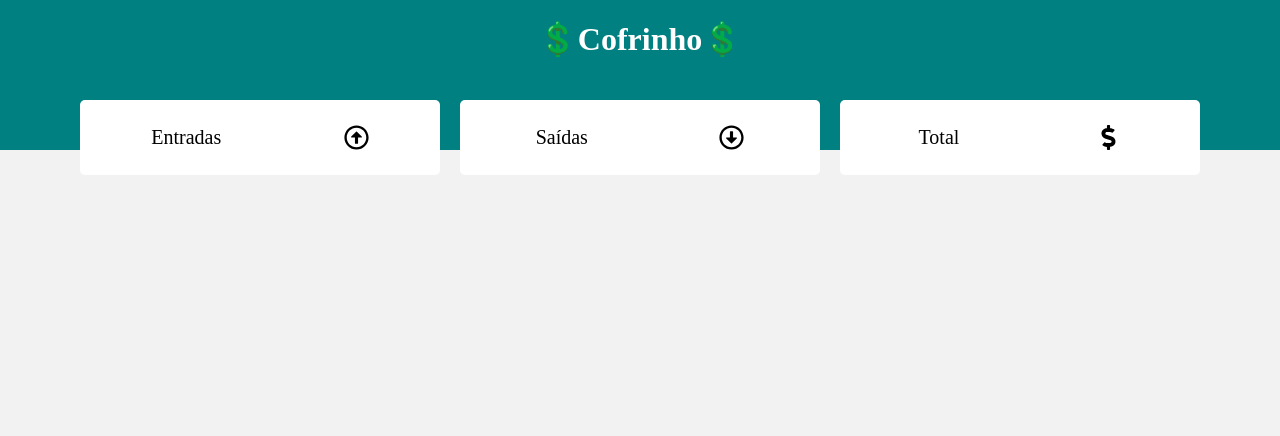
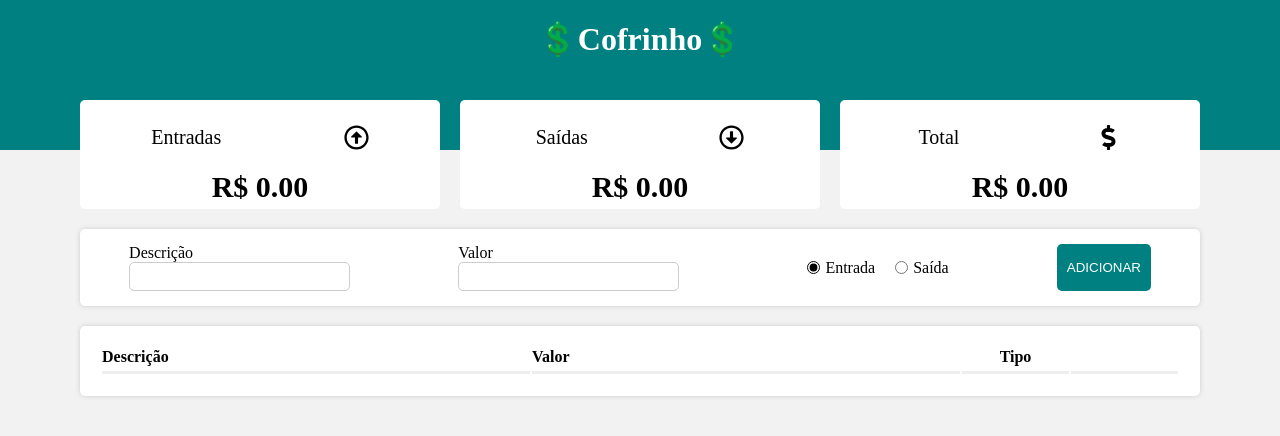
Before and after one commit to Gabriel-L-Santos/cofrinho-controle-financas, a React (Create React App) app: page / in a window 1280 px wide. Shown: the top 436 px of the page. Built offline with nearby package versions, Linux system fonts and the light colour scheme; a web font is replaced by a local one.

Commit message:
finalizando funcionabilidade do projeto

```diff
--- a/src/App.js
+++ b/src/App.js
@@ -1,13 +1,50 @@
-import React from 'react';
+import React, { useState, useEffect } from "react";
+import Form from './components/Form';
 import Header from './components/Header';
 import Resume from './components/Resume';
 import GlobalStyle from './styles/global';
 
 const App = () => {
+    const data = localStorage.getItem("transactions");
+    const [transactionsList, setTransactionsList] = useState(
+        data ? JSON.parse(data) : []
+    );
+    const [income, setIncome] = useState(0);
+    const [expense, setExpense] = useState(0);
+    const [total, setTotal] = useState(0);
+
+    useEffect(() => {
+        const amountExpense = transactionsList
+          .filter((item) => item.expense)
+          .map((transaction) => Number(transaction.amount));
+
+        const amountIncome = transactionsList
+          .filter((item) => !item.expense)
+          .map((transaction) => Number(transaction.amount));
+
+        const expense = amountExpense.reduce((acc, cur) => acc + cur, 0).toFixed(2);
+        const income = amountIncome.reduce((acc, cur) => acc + cur, 0).toFixed(2);
+
+        const total = Math.abs(income - expense).toFixed(2);
+
+        setIncome(`R$ ${income}`);
+        setExpense(`R$ ${expense}`);
+        setTotal(`${Number(income) < Number(expense) ? "-" : ""}R$ ${total}`);
+      }, [transactionsList]);
+
+      const handleAdd = (transaction) => {
+        const newArrayTransactions = [...transactionsList, transaction];
+
+        setTransactionsList(newArrayTransactions);
+
+        localStorage.setItem("transactions", JSON.stringify(newArrayTransactions));
+      };
+
     return (
         <>
             <Header />
-            <Resume />
+            <Resume income={income} expense={expense} total={total} />
+            <Form handleAdd={handleAdd} transactionsList={transactionsList} setTransactionsList={setTransactionsList} />
             <GlobalStyle />
         </>
     );
--- /dev/null
+++ b/src/components/Form/index.js
@@ -0,0 +1,73 @@
+import React, { useState } from "react";
+import Grid from "../Grid";
+import * as C from "./styles";
+
+const Form = ({ handleAdd, transactionsList, setTransactionsList }) => {
+    const [desc, setDesc] = useState("");
+    const [amount, setAmount] = useState("");
+    const [isExpense, setExpense] = useState(false);
+
+    const generateID = () => Math.round(Math.random() * 1000);
+
+    const handleSave = () => {
+        if (!desc || !amount) {
+          alert("Informe a descrição e o valor!");
+          return;
+        } else if (amount < 1) {
+          alert("O valor tem que ser positivo!");
+          return;
+        }
+
+        const transaction = {
+            id: generateID(),
+            desc: desc,
+            amount: amount,
+            expense: isExpense,
+          };
+
+          handleAdd(transaction);
+
+          setDesc("");
+          setAmount("");
+    };
+
+    return (
+        <>
+        <C.Container>
+          <C.InputContent>
+            <C.Label>Descrição</C.Label>
+            <C.Input value={desc} onChange={(e) => setDesc(e.target.value)} />
+          </C.InputContent>
+          <C.InputContent>
+            <C.Label>Valor</C.Label>
+            <C.Input
+              value={amount}
+              type="number"
+              onChange={(e) => setAmount(e.target.value)}
+            />
+          </C.InputContent>
+          <C.RadioGroup>
+            <C.Input
+              type="radio"
+              id="rIncome"
+              defaultChecked
+              name="group1"
+              onChange={() => setExpense(!isExpense)}
+            />
+            <C.Label htmlFor="rIncome">Entrada</C.Label>
+            <C.Input
+              type="radio"
+              id="rExpenses"
+              name="group1"
+              onChange={() => setExpense(!isExpense)}
+            />
+            <C.Label htmlFor="rExpenses">Saída</C.Label>
+          </C.RadioGroup>
+          <C.Button onClick={handleSave}>ADICIONAR</C.Button>
+        </C.Container>
+        <Grid itens={transactionsList} setItens={setTransactionsList} />
+      </>
+    );
+  };
+
+export default Form;
--- /dev/null
+++ b/src/components/Form/styles.js
@@ -0,0 +1,54 @@
+import styled from "styled-components";
+
+export const Container = styled.div`
+  max-width: 1120px;
+  margin: 20px auto;
+  width: 98%;
+  background-color: #fff;
+  box-shadow: 0px 0px 5px #ccc;
+  border-radius: 5px;
+  display: flex;
+  justify-content: space-around;
+  padding: 15px 0px;
+  gap: 10px;
+
+  @media (max-width: 750px) {
+    display: grid;
+  }
+`;
+
+export const InputContent = styled.div`
+  display: flex;
+  flex-direction: column;
+`;
+
+export const Label = styled.label``;
+
+export const Input = styled.input`
+  outline: none;
+  border-radius: 5px;
+  padding: 5px 10px;
+  font-size: 15px;
+  border: 1px solid #ccc;
+`;
+
+export const RadioGroup = styled.div`
+  display: flex;
+  align-items: center;
+
+  input {
+    margin-left: 20px;
+    margin-right: 5px;
+    accent-color: black;
+    margin-top: 0;
+  }
+`;
+
+export const Button = styled.button`
+  padding: 5px 10px;
+  border: none;
+  border-radius: 5px;
+  cursor: pointer;
+  color: white;
+  background-color: teal;
+`;
--- /dev/null
+++ b/src/components/Grid/index.js
@@ -0,0 +1,33 @@
+import React from 'react';
+import GridItem from "../GridItem";
+import * as C from "./styles";
+
+const Grid = ({ itens, setItens }) => {
+    const onDelete = (ID) => {
+        const newArray = itens.filter((transaction) => transaction.id !== ID);
+        setItens(newArray);
+        localStorage.setItem("transactions", JSON.stringify(newArray));
+      };
+
+    return (
+        <C.Table>
+        <C.Thead>
+            <C.Tr>
+            <C.Th width={40}>Descrição</C.Th>
+            <C.Th width={40}>Valor</C.Th>
+            <C.Th width={10} alignCenter>
+                Tipo
+            </C.Th>
+            <C.Th width={10}></C.Th>
+            </C.Tr>
+        </C.Thead>
+        <C.Tbody>
+            {itens?.map((item, index) => (
+            <GridItem key={index} item={item} onDelete={onDelete} />
+            ))}
+        </C.Tbody>
+        </C.Table>
+    );
+};
+
+export default Grid;
--- /dev/null
+++ b/src/components/Grid/styles.js
@@ -0,0 +1,24 @@
+import styled from "styled-components";
+
+export const Table = styled.table`
+  width: 98%;
+  background-color: #fff;
+  padding: 20px;
+  box-shadow: 0px 0px 5px #ccc;
+  border-radius: 5px;
+  max-width: 1120px;
+  margin: 20px auto;
+`;
+
+export const Thead = styled.thead``;
+
+export const Tbody = styled.tbody``;
+
+export const Tr = styled.tr``;
+
+export const Th = styled.th`
+  border-bottom: inset;
+  padding-bottom: 5px;
+  text-align: ${(props) => (props.alignCenter ? "center" : "start")};
+  width: ${(props) => (props.width ? props.width + "%" : "auto")};
+`;
--- /dev/null
+++ b/src/components/GridItem/index.js
@@ -0,0 +1,28 @@
+import React from "react";
+import * as C from "./styles";
+import {
+  FaRegArrowAltCircleUp,
+  FaRegArrowAltCircleDown,
+  FaTrash,
+} from "react-icons/fa";
+
+const GridItem = ({ item, onDelete }) => {
+  return (
+    <C.Tr>
+      <C.Td>{item.desc}</C.Td>
+      <C.Td>{item.amount}</C.Td>
+      <C.Td alignCenter>
+        {item.expense ? (
+          <FaRegArrowAltCircleDown color="red" />
+        ) : (
+          <FaRegArrowAltCircleUp color="green" />
+        )}
+      </C.Td>
+      <C.Td alignCenter>
+        <FaTrash onClick={() => onDelete(item.id)} />
+      </C.Td>
+    </C.Tr>
+  );
+};
+
+export default GridItem;
--- /dev/null
+++ b/src/components/GridItem/styles.js
@@ -0,0 +1,14 @@
+import styled from "styled-components";
+
+export const Tr = styled.tr``;
+
+export const Td = styled.td`
+  padding-top: 15px;
+  text-align: ${(props) => (props.alignCenter ? "center" : "start")};
+  word-break: break-all;
+
+  svg {
+    width: 18px;
+    height: 18px;
+  }
+`;
--- a/src/components/Resume/index.js
+++ b/src/components/Resume/index.js
@@ -7,12 +7,12 @@
     FaDollarSign,
   } from "react-icons/fa";
 
-const Resume = () => {
+const Resume = ({ income, expense, total }) => {
   return (
     <C.Container>
-        <ResumeItem title="Entradas" Icon={FaRegArrowAltCircleUp} />
-        <ResumeItem title="Saídas" Icon={FaRegArrowAltCircleDown} />
-        <ResumeItem title="Total" Icon={FaDollarSign} />
+        <ResumeItem title="Entradas" Icon={FaRegArrowAltCircleUp} value={income} />
+        <ResumeItem title="Saídas" Icon={FaRegArrowAltCircleDown} value={expense} />
+        <ResumeItem title="Total" Icon={FaDollarSign} value={total} />
     </C.Container>
   );
 };
```
